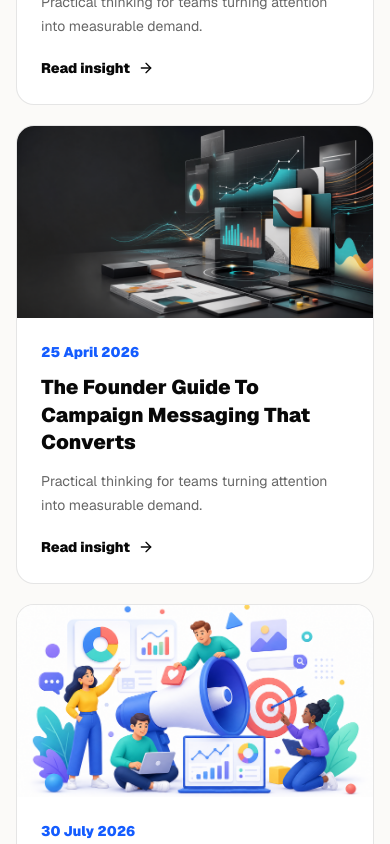
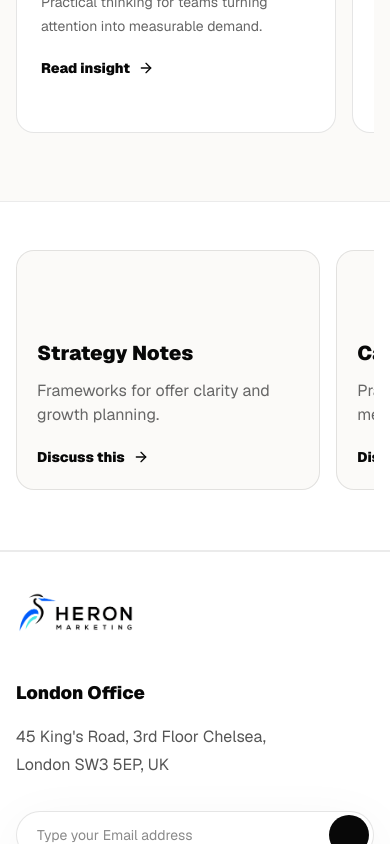
Before and after one commit to hammadi19/Heron, a Next.js app: page /blog in a window 390 px wide. Shown: the part 1156-2000 px from the top of the page. Built offline with nearby package versions, Linux system fonts and the light colour scheme.

Commit message:
Add mobile content carousels

```diff
--- a/app/about-us/page.tsx
+++ b/app/about-us/page.tsx
@@ -63,9 +63,9 @@ export default function AboutPage() {
       </section>
 
       <section className="border-y border-black/8 bg-white px-4 py-12 sm:px-8 sm:py-14">
-        <div className="mx-auto grid max-w-[92rem] gap-8 md:grid-cols-3">
+        <div className="no-scrollbar mx-auto flex max-w-[92rem] snap-x gap-4 overflow-x-auto pb-3 md:grid md:grid-cols-3 md:gap-8 md:overflow-visible md:pb-0">
           {principles.map(([title, copy, Icon]) => (
-            <article key={title as string} className="border-b border-black/10 pb-7 last:border-b-0 last:pb-0 md:border-b-0 md:border-r md:pb-0 md:pr-10 md:last:border-r-0">
+            <article key={title as string} className="min-w-[78vw] snap-start rounded-2xl border border-black/10 bg-[#fbfaf8] p-5 md:min-w-0 md:rounded-none md:border-0 md:border-r md:bg-transparent md:p-0 md:pr-10 md:last:border-r-0">
               <Icon className="size-12" />
               <h3 className="mt-5 text-xl font-black">{title as string}</h3>
               <p className="mt-3 leading-6 text-[#666]">{copy as string}</p>
--- a/app/blog/page.tsx
+++ b/app/blog/page.tsx
@@ -18,13 +18,13 @@ export default function BlogPage() {
       </section>
 
       <section className="border-y border-black/8 bg-white px-4 py-12 sm:px-8 sm:py-14">
-        <div className="mx-auto grid max-w-[92rem] gap-8 md:grid-cols-3">
+        <div className="no-scrollbar mx-auto flex max-w-[92rem] snap-x gap-4 overflow-x-auto pb-3 md:grid md:grid-cols-3 md:gap-8 md:overflow-visible md:pb-0">
           {[
             ["Strategy Notes", "Frameworks for offer clarity and growth planning.", InsightIcon],
             ["Campaign Guides", "Practical ways to improve paid media, search, and creative testing.", CreativeIcon],
             ["Founder Reads", "Short, useful posts for decision makers.", ArticleIcon],
           ].map(([title, copy, Icon]) => (
-            <article key={title as string} className="border-b border-black/10 pb-7 last:border-b-0 last:pb-0 md:border-b-0 md:border-r md:pb-0 md:pr-10 md:last:border-r-0">
+            <article key={title as string} className="min-w-[78vw] snap-start rounded-2xl border border-black/10 bg-[#fbfaf8] p-5 md:min-w-0 md:rounded-none md:border-0 md:border-r md:bg-transparent md:p-0 md:pr-10 md:last:border-r-0">
               <Icon className="size-12" />
               <h3 className="mt-5 text-xl font-black">{title as string}</h3>
               <p className="mt-3 leading-6 text-[#666]">{copy as string}</p>
--- a/app/globals.css
+++ b/app/globals.css
@@ -147,6 +147,14 @@ a {
   text-underline-offset: 4px;
 }
 
+.no-scrollbar {
+  scrollbar-width: none;
+}
+
+.no-scrollbar::-webkit-scrollbar {
+  display: none;
+}
+
 @keyframes heron-icon-float {
   0%,
   100% {
--- a/app/projects/page.tsx
+++ b/app/projects/page.tsx
@@ -37,9 +37,9 @@ export default function ProjectsPage() {
       </section>
 
       <section className="border-y border-black/8 bg-white px-4 py-12 sm:px-8 sm:py-14">
-        <div className="mx-auto grid max-w-[92rem] gap-8 md:grid-cols-3">
+        <div className="no-scrollbar mx-auto flex max-w-[92rem] snap-x gap-4 overflow-x-auto pb-3 md:grid md:grid-cols-3 md:gap-8 md:overflow-visible md:pb-0">
           {outcomes.map((outcome) => (
-            <article key={outcome.title} className="border-b border-black/10 pb-7 last:border-b-0 last:pb-0 md:border-b-0 md:border-r md:pb-0 md:pr-10 md:last:border-r-0">
+            <article key={outcome.title} className="min-w-[78vw] snap-start rounded-2xl border border-black/10 bg-[#fbfaf8] p-5 md:min-w-0 md:rounded-none md:border-0 md:border-r md:bg-transparent md:p-0 md:pr-10 md:last:border-r-0">
               <outcome.icon className="size-12" />
               <h3 className="mt-5 text-xl font-black">{outcome.title}</h3>
               <p className="mt-3 leading-6 text-[#666]">{outcome.copy}</p>
--- a/components/site/shared.tsx
+++ b/components/site/shared.tsx
@@ -166,11 +166,11 @@ export function SectionTitle({
 
 export function ServiceGrid() {
   return (
-    <div className="mx-auto grid max-w-[92rem] overflow-hidden rounded-2xl border border-black/10 bg-white md:grid-cols-2 lg:grid-cols-3">
+    <div className="no-scrollbar mx-auto flex max-w-[92rem] snap-x gap-4 overflow-x-auto rounded-2xl border border-black/10 bg-white pb-3 md:grid md:grid-cols-2 md:gap-0 md:overflow-hidden md:pb-0 lg:grid-cols-3">
       {services.map((service, index) => (
         <article
           key={service.title}
-          className="group border-b border-black/10 p-5 transition hover:bg-[#fbfaf8] last:border-b-0 md:border-r md:p-6 md:[&:nth-child(2n)]:border-r-0 md:[&:nth-last-child(-n+2)]:border-b-0 lg:[&:nth-child(2n)]:border-r lg:[&:nth-child(3n)]:border-r-0 lg:[&:nth-last-child(-n+3)]:border-b-0"
+          className="group min-w-[82vw] snap-start border-r border-black/10 p-5 transition last:border-r-0 hover:bg-[#fbfaf8] md:min-w-0 md:border-b md:p-6 md:[&:nth-child(2n)]:border-r-0 md:[&:nth-last-child(-n+2)]:border-b-0 lg:[&:nth-child(2n)]:border-r lg:[&:nth-child(3n)]:border-r-0 lg:[&:nth-last-child(-n+3)]:border-b-0"
         >
           <service.icon
             className="service-icon-float size-12"
@@ -190,9 +190,9 @@ export function ServiceGrid() {
 
 export function PortfolioGrid() {
   return (
-    <div className="mx-auto grid max-w-[92rem] gap-5 md:grid-cols-2 lg:grid-cols-3">
+    <div className="no-scrollbar mx-auto flex max-w-[92rem] snap-x gap-4 overflow-x-auto pb-3 md:grid md:grid-cols-2 md:gap-5 md:overflow-visible md:pb-0 lg:grid-cols-3">
       {portfolio.map(([title, label, image], index) => (
-        <article key={`${title}-${label}`} className={`group overflow-hidden rounded-2xl bg-white shadow-[0_22px_70px_rgba(16,24,40,.08)] ${index === 1 ? "lg:translate-y-8" : ""}`}>
+        <article key={`${title}-${label}`} className={`group min-w-[82vw] snap-start overflow-hidden rounded-2xl bg-white shadow-[0_22px_70px_rgba(16,24,40,.08)] md:min-w-0 ${index === 1 ? "lg:translate-y-8" : ""}`}>
           <div className="relative h-56 overflow-hidden sm:h-60">
             <Image src={image} alt={title} fill sizes="(max-width: 768px) 100vw, 33vw" className="object-cover transition duration-500 group-hover:scale-105" />
             <div className="absolute inset-0 bg-[linear-gradient(180deg,transparent_34%,rgba(0,0,0,.78)_100%)]" />
@@ -209,9 +209,9 @@ export function PortfolioGrid() {
 
 export function NewsGrid() {
   return (
-    <div className="mx-auto grid max-w-[92rem] gap-5 md:grid-cols-3">
+    <div className="no-scrollbar mx-auto flex max-w-[92rem] snap-x gap-4 overflow-x-auto pb-3 md:grid md:grid-cols-3 md:gap-5 md:overflow-visible md:pb-0">
       {news.map(([date, title, image]) => (
-        <article key={title} className="group overflow-hidden rounded-2xl border border-black/10 bg-white">
+        <article key={title} className="group min-w-[82vw] snap-start overflow-hidden rounded-2xl border border-black/10 bg-white md:min-w-0">
           <div className="relative h-48 sm:h-52">
             <Image src={image} alt={title} fill sizes="(max-width: 768px) 100vw, 33vw" className="object-cover transition duration-500 group-hover:scale-105" />
           </div>
```
Also changed, not shown: app/page.tsx (+10 -10 lines).
